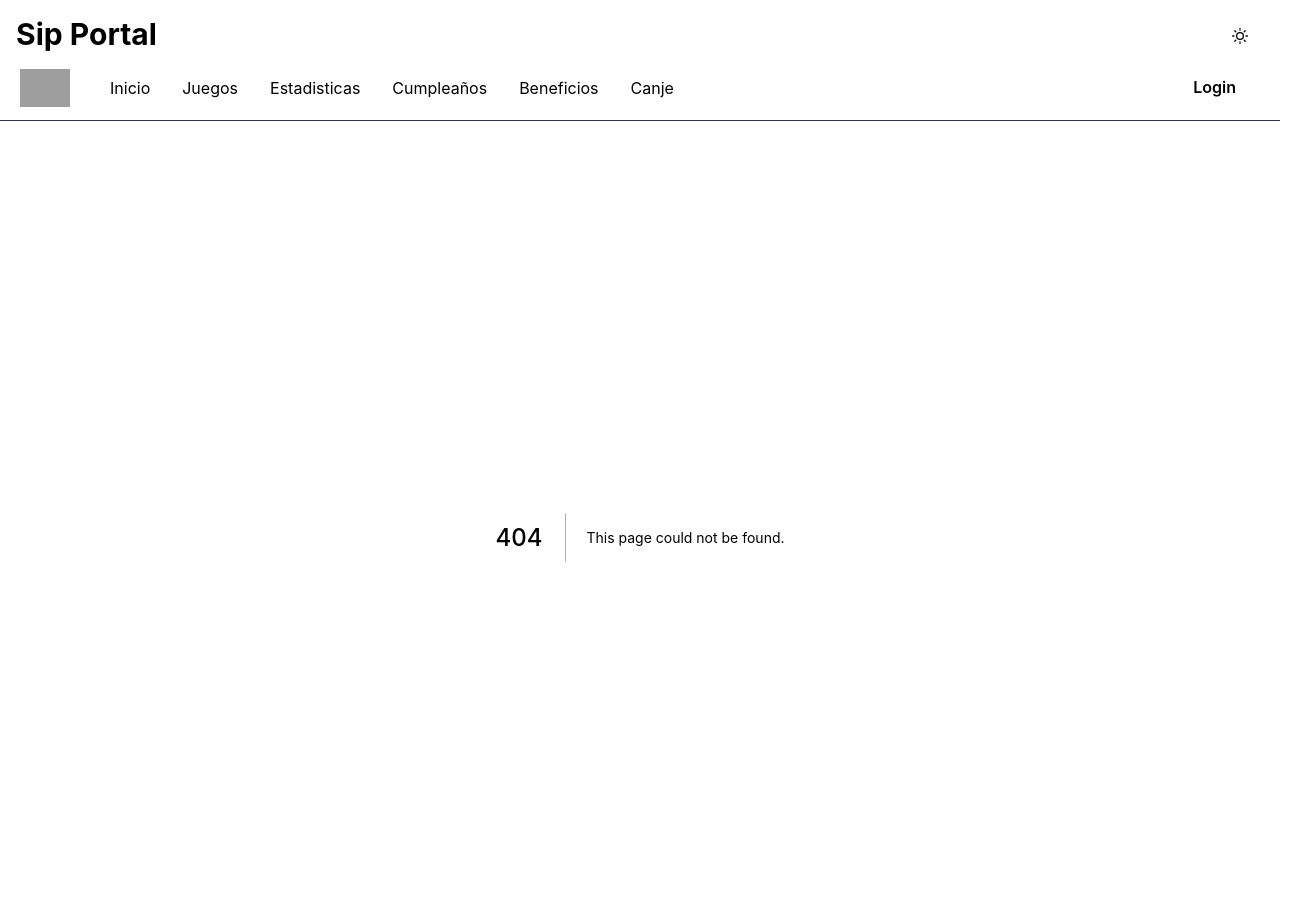
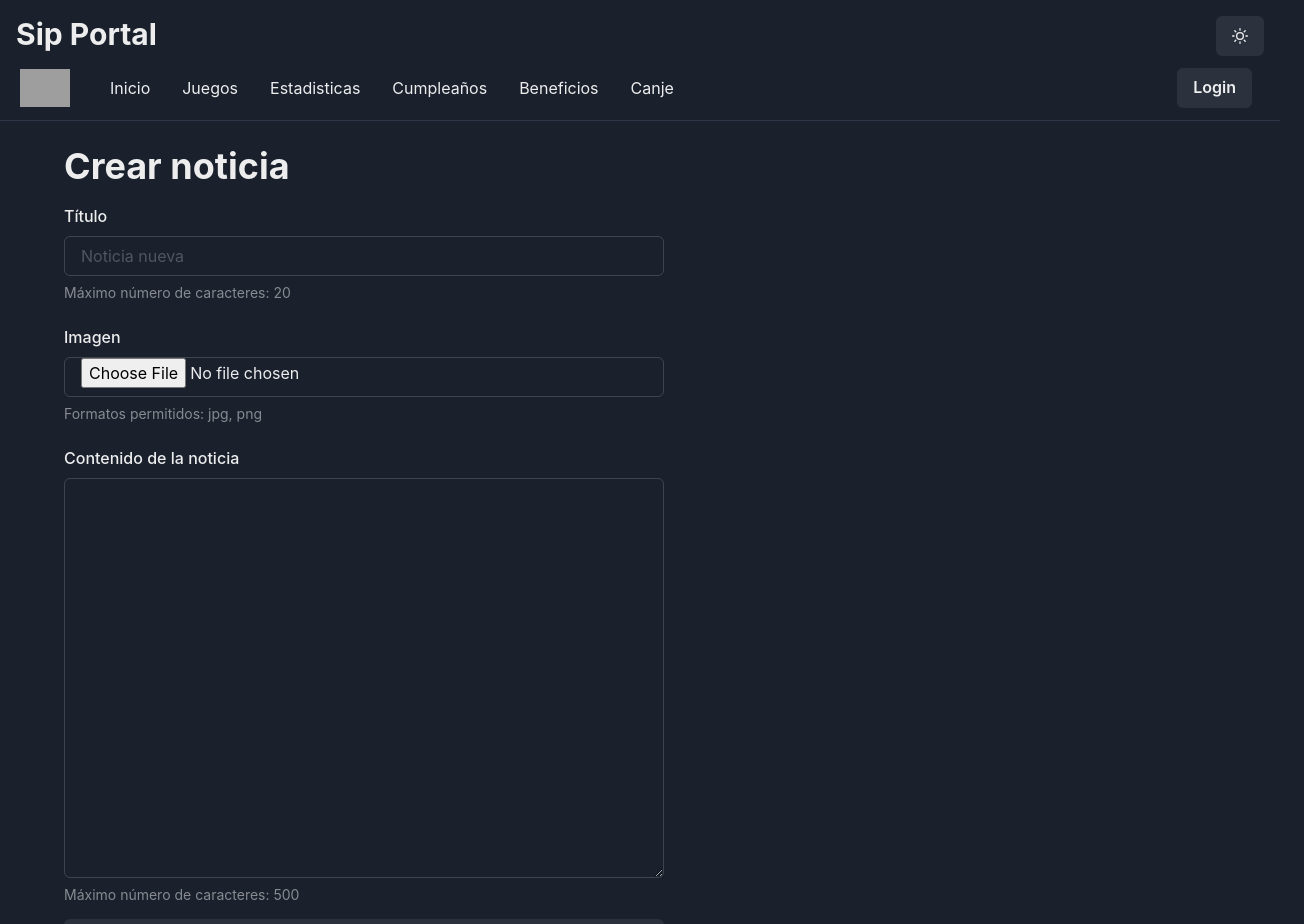
Before and after one commit to sip-group-8/sip-ui, a Next.js app: page /createnews in a window 1280 px wide. Before the commit this address had no page. Shown: the top 924 px of the page, 1304 px wide, since content can reach past the window. Built offline with nearby package versions, Linux system fonts and the light colour scheme; grey boxes are pictures that could not be loaded.

Commit message:
added createnews and createprizes

```diff
--- /dev/null
+++ b/pages/createnews/index.jsx
@@ -0,0 +1,65 @@
+import {
+    FormControl,
+    FormLabel,
+    FormErrorMessage,
+    FormHelperText,
+    Input,
+    Box,
+    Flex,
+    Heading,
+    Button,
+    Textarea
+} from "@chakra-ui/react"
+
+
+export default function CreateNewsPage() {
+
+    return (
+        <Flex width="full" align="left" justifyContent="left" ml={10} mt={0}>
+            <Box p={2}>
+                <Box textAlign="left">
+                    <Heading>Crear noticia</Heading>
+                </Box>
+                <Box my={4} textAlign="left">
+                    <form>
+                        <FormControl>
+                            <FormLabel>Título</FormLabel>
+                            <Input type="text" placeholder="Noticia nueva" />
+                            <FormHelperText>Máximo número de caracteres: 20</FormHelperText>
+                        </FormControl>
+
+                        <FormControl mt={6}>
+                            <FormLabel>Imagen</FormLabel>
+                            <Input type="file" />
+                            <FormHelperText>Formatos permitidos: jpg, png</FormHelperText>
+                            {/*
+                        <InputGroup>
+                            <InputLeftElement
+                                pointerEvents="none"
+                                children={<Icon as={FiFile} />}
+                            />
+                            <input type='file'></input>
+                            <Input
+                                placeholder={ "Your file ..."}
+                            />
+                        </InputGroup>
+                            */}
+                        </FormControl>
+
+                        <FormControl mt={6}>
+                            <FormLabel>Contenido de la noticia</FormLabel>
+                            <Textarea minWidth="600" minHeight="400" />
+                            <FormHelperText>Máximo número de caracteres: 500</FormHelperText>
+                        </FormControl>
+
+
+                        <Button width="full" mt={4} type="submit">
+                            Crear
+                        </Button>
+                    </form>
+                </Box>
+            </Box>
+        </Flex>
+
+    )
+}
```
Also changed, not shown: pages/createprizes/index.jsx (added, +76 -0 lines).
